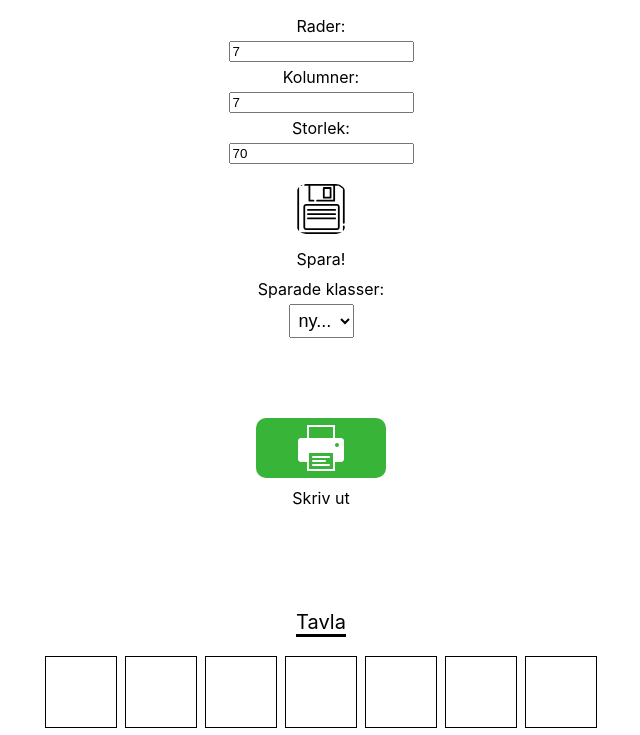
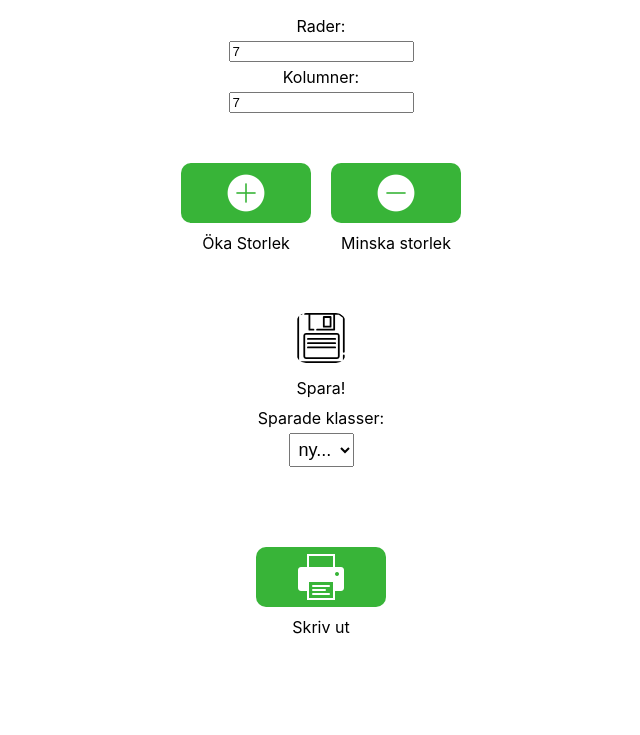
Before and after one commit to KillerrabbitAos/Skola77-frontend, a React (Create React App) app: page / in a window 1280 px wide. Shown: the top 735 px of the page, without its empty margins (319-959 px from the left). Built offline with nearby package versions, Linux system fonts and the light colour scheme.

Commit message:
Fix issue Nollan i storkleksändringen #79

```diff
--- a/src/App.css
+++ b/src/App.css
@@ -442,3 +442,31 @@ animation-fill-mode: none;
   rgba(0, 0, 0, 0.3) 20px
 )
 }
+
+.storkleksÄndring{
+  margin: 40px;
+  display: flex;
+}
+
+#ökaStorlek{
+  background-image: url(plus.png);
+  background-repeat: no-repeat;
+  background-position: center;
+  height: 60px;
+
+}
+
+#minskaStorlek{
+  background-image: url(minus.png);
+  background-repeat: no-repeat;
+  background-position: center;
+  height: 60px;
+}
+
+.ökaStorlekDiv{
+  width: 150px;
+}
+
+.minskaStorlekDiv{
+  width: 150px;
+}
--- a/src/App.js
+++ b/src/App.js
@@ -243,6 +243,35 @@ const App = () => {
     setEditingMode(!editingMode);
 
   };
+
+
+  const ökaStorlek = () => {
+
+    if (cellSize >= 150){
+      console.log("för stor:" + cellSize);
+
+      return;
+    }
+
+    setCellSize(cellSize + 10);
+    console.log(cellSize);
+
+  }
+
+  const minskaStorlek = () => {
+
+
+    if (cellSize <= 60){
+
+      console.log("för liten:" + cellSize);
+      return;
+    }
+
+    setCellSize(cellSize - 10);
+    console.log(cellSize);
+  }
+
+
   const fixa = () => {
     applyFontSizesToClass('name');
     //const elements = document.getElementsByClassName('namnTxt')
@@ -416,8 +445,25 @@ const App = () => {
         <input type="number" max="50" value={rowsInput} onChange={handleRowsInputChange} />
         <label>Kolumner:</label>
         <input type="number" max="50" value={columnsInput} onChange={handleColumnsInputChange} />
-        <label>Storlek:</label>
-        <input type="number" label="Rutstorlek: " value={cellSize} max="300" onChange={(e) => setCellSize(Math.max(0, Math.min(e.target.value, 300)))} />
+
+        <div className='storkleksÄndring'>
+
+
+        <div className='ökaStorlekDiv'>
+        <button onClick={ökaStorlek} id='ökaStorlek' className='grönaKnappar'></button>
+        <label htmlFor='ökaStorlek'>Öka Storlek</label>
+        </div>
+
+
+        <div className='minskaStorlekDiv'>
+        <button onClick={minskaStorlek} id='minskaStorlek'></button>
+        <label htmlFor='minskaStorlek'>Minska storlek</label>
+        </div>
+
+
+        </div>
+
+
       </div>
 
       {sparningsLösning}
```
Also changed, not shown: src/minus.png (added), src/plus.png (added).
